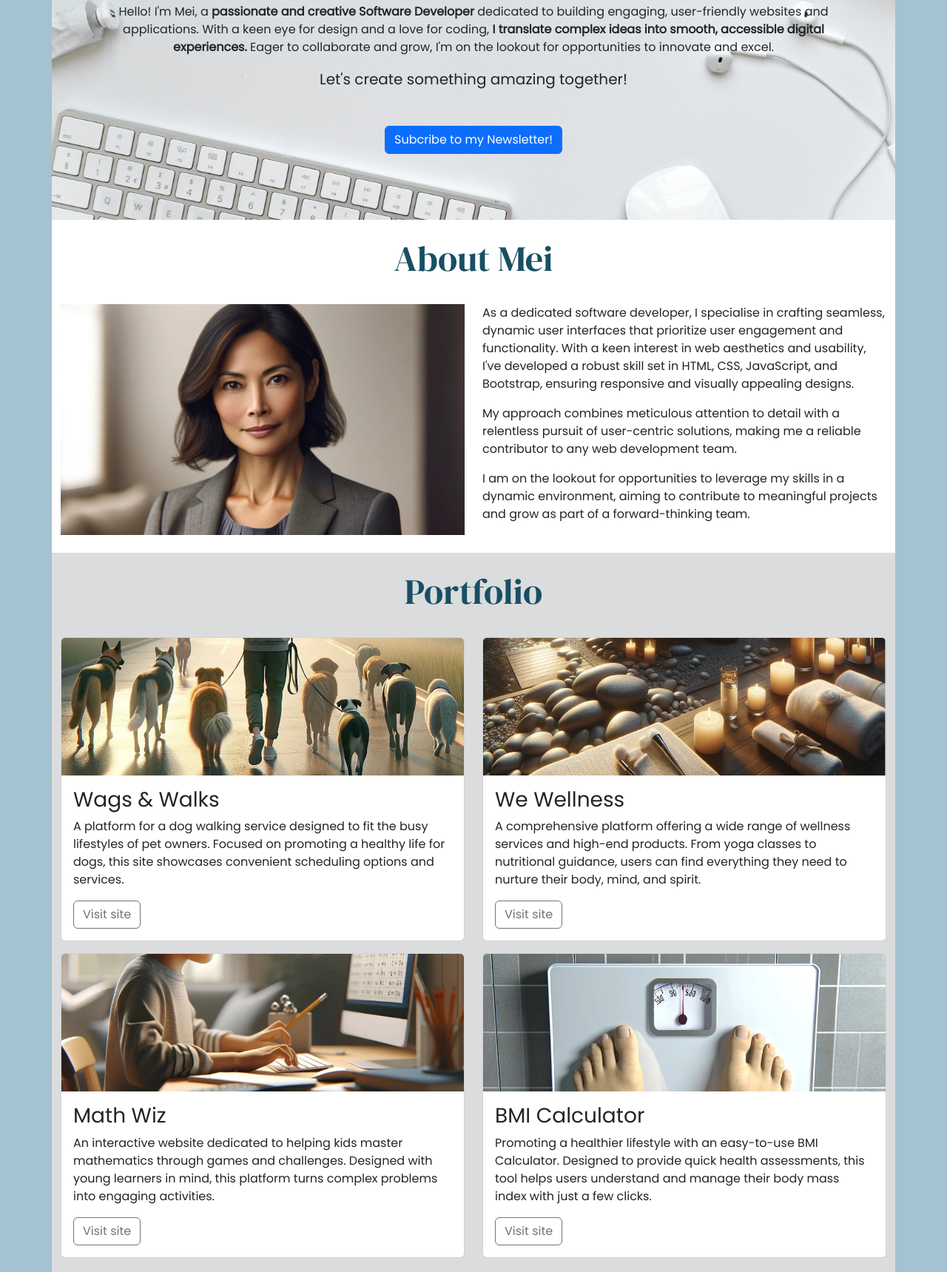
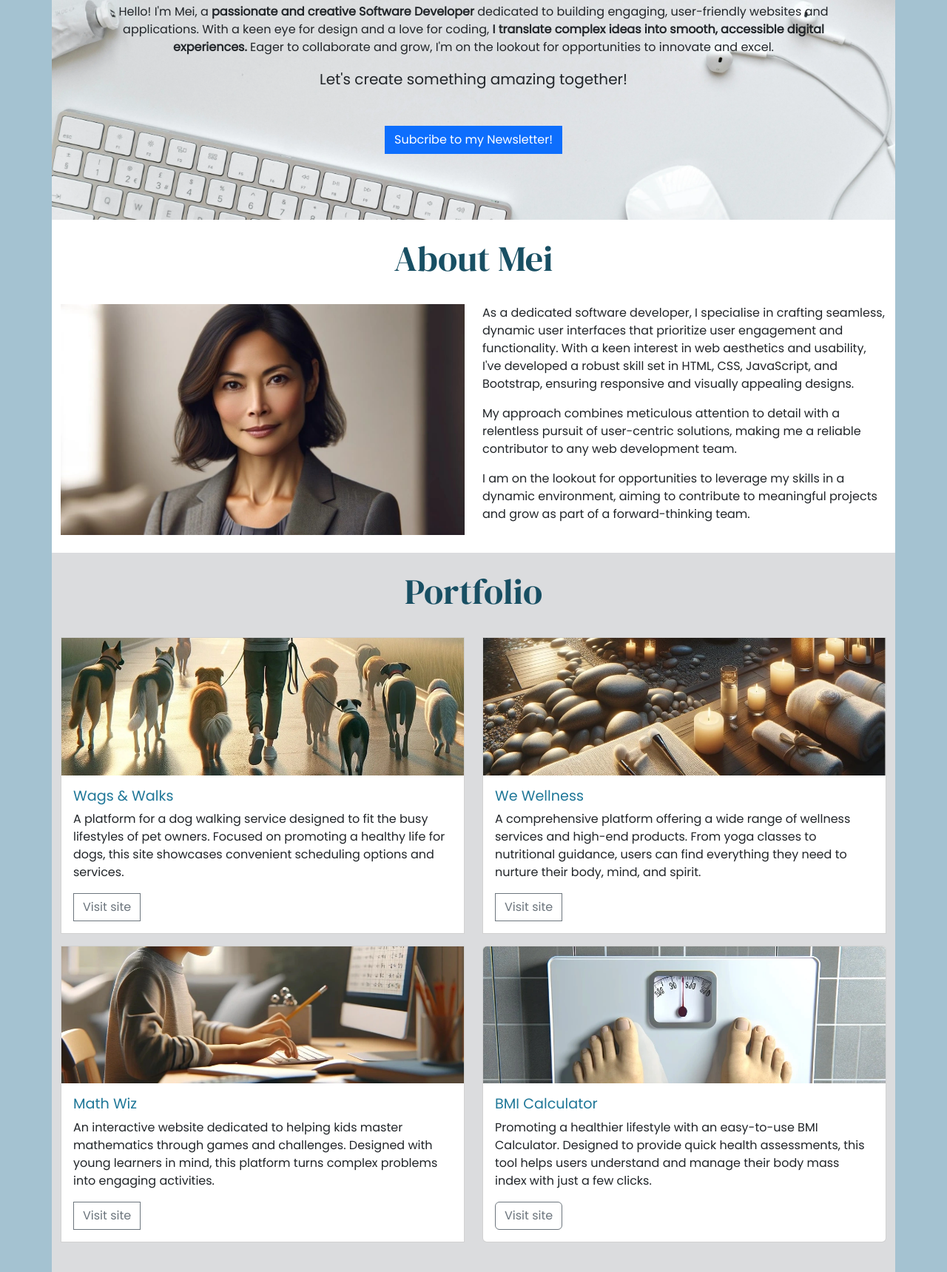
Before and after one commit to Rebeljoka/bootstrap-portfolio, a plain HTML site: page index.html in a window 1280 px wide. Shown: the part 297-2016 px from the top of the page at 74% size. Drawn offline with nearby package versions, Linux system fonts and the light colour scheme.

Commit message:
add: styles to sharpen modal, forms and porfolio areas

```diff
--- a/assets/css/styles.css
+++ b/assets/css/styles.css
@@ -19,12 +19,29 @@ h1,h2 {
     color: #184f63;
 }
 
+.sharp-corners, .sharp-corners * {
+    border-radius: 0;
+}
+
 #about {
     background-color: white;
 }
 
 #portfolio {
     background-color: #dbdcde;
+}
+
+#portfolio  .card-title {
+    color: #1f7798;
+    font-size: 1.2rem;
+}
+
+#portfolio .btn-outline-secondary:hover {
+    background-color: #1f7798;
+}
+
+#portfolio .card-text {
+    min-height: 120px;
 }
 
 #contact {
@@ -39,3 +56,13 @@ h1,h2 {
     min-height: 500px;
     padding: 7% 5%;
 }
+
+/* Media queries */
+
+/* Use Bootstrap breakpoint for XL screens */
+@media screen and (min-width: 1200px) {
+    /* Fixes all portfolio cards being too tall on xl screens */
+    #portfolio .card-text {
+        min-height: auto;
+    }
+}
--- a/index.html
+++ b/index.html
@@ -44,7 +44,7 @@
 
 
                     <!-- Button trigger modal -->
-                    <button type="button" class="btn btn-primary" data-bs-toggle="modal" data-bs-target="#exampleModal">
+                    <button type="button" class="btn btn-primary sharp-corners" data-bs-toggle="modal" data-bs-target="#exampleModal">
                         Subcribe to my Newsletter!
                     </button>
 
@@ -100,7 +100,7 @@
                     </div>
 
                     <div class="col-12 col-md-6">
-                        <div class="card mb-3">
+                        <div class="card mb-3 sharp-corners">
                             <img src="assets/images/wags-and-walks.webp" class="card-img-top"
                                 alt="A man walking several dogs early in the morning">
                             <div class="card-body">
@@ -114,7 +114,7 @@
                     </div>
 
                     <div class="col-12 col-md-6">
-                        <div class="card mb-3">
+                        <div class="card mb-3 sharp-corners">
                             <img src="assets/images/we-wellness.webp" class="card-img-top"
                                 alt="A spa with candles towels and natural material">
                             <div class="card-body">
@@ -130,7 +130,7 @@
                     </div>
 
                     <div class="col-12 col-md-6">
-                        <div class="card mb-3">
+                        <div class="card mb-3 sharp-corners">
                             <img src="assets/images/math-wiz.webp" class="card-img-top"
                                 alt="A child practicing math at a computer">
                             <div class="card-body">
@@ -177,7 +177,7 @@
 
                     <div class="grid">
 
-                        <form class="row g-3">
+                        <form class="row g-3 sharp-corners">
                             <div class="col-lg-4">
                                 <label for="fullName" class="form-label">Full Name</label>
                                 <input type="text" class="form-control" id="fullName" placeholder="Full Name">
@@ -212,7 +212,7 @@
         <!-- Modal -->
         <div class="modal fade" id="exampleModal" tabindex="-1" aria-labelledby="exampleModalLabel" aria-hidden="true">
             <div class="modal-dialog modal-lg">
-                <div class="modal-content">
+                <div class="modal-content sharp-corners">
                     <div class="modal-header">
                         <h1 class="modal-title fs-5" id="exampleModalLabel">Subscribe</h1>
                         <button type="button" class="btn-close" data-bs-dismiss="modal" aria-label="Close"></button>
```
